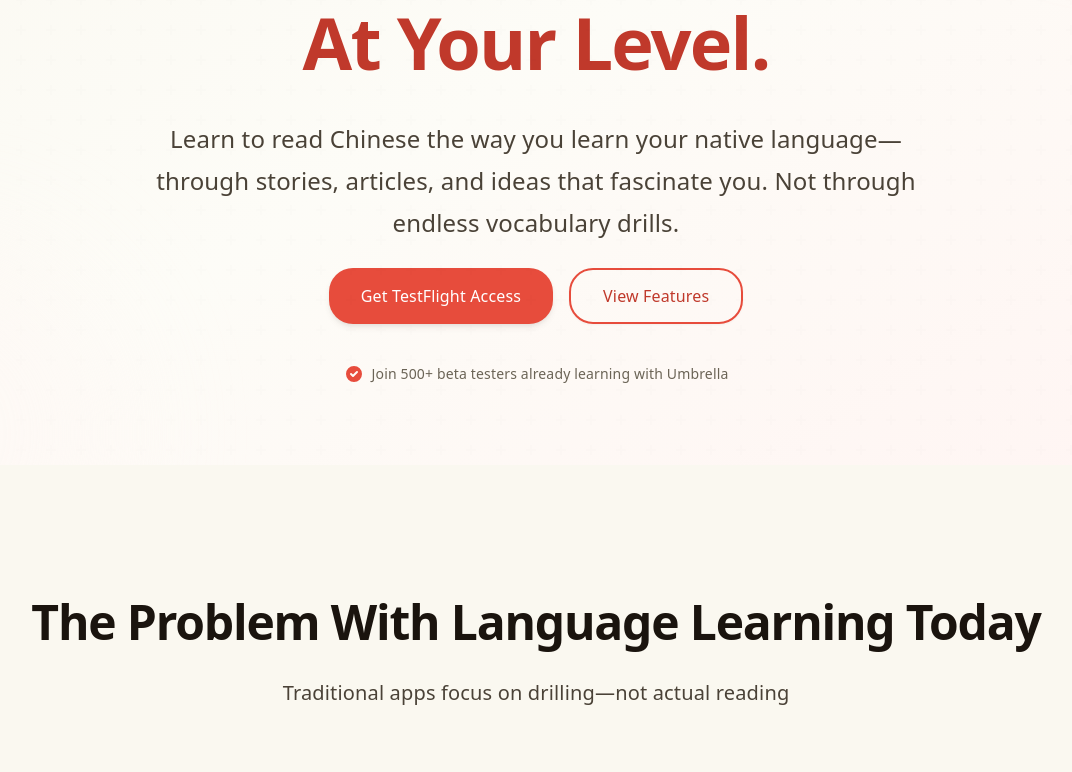
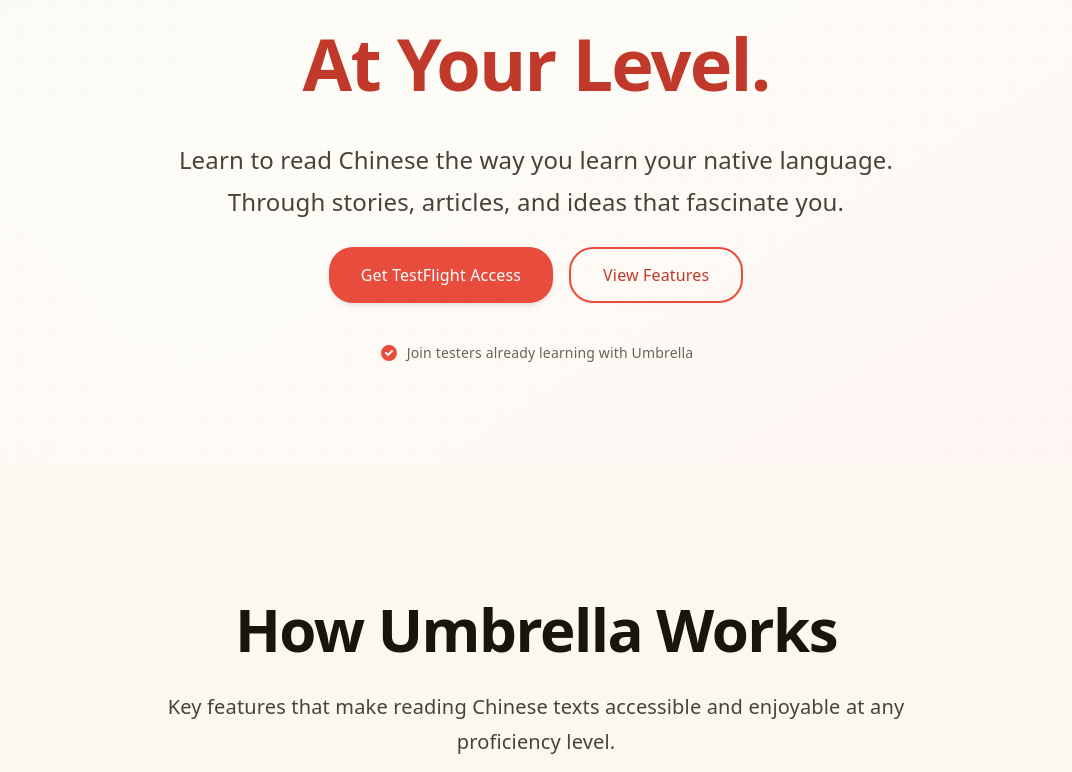
Before and after one commit to dikology/umbrella-web, a Next.js app: page / in a window 1280 px wide. Shown: the part 335-1107 px from the top of the page, without its empty margins (104-1176 px from the left). Built offline with nearby package versions, Linux system fonts and the light colour scheme.

Commit message:
redesign

```diff
--- a/src/app/globals.css
+++ b/src/app/globals.css
@@ -11,16 +11,20 @@
   --color-paper-500: #D4C5A9;
 
   /* Ink tones - text colors */
+  --color-ink-100: #E8E6E1;
+  --color-ink-300: #A8A297;
   --color-ink-400: #6B6456;
   --color-ink-500: #4A4237;
   --color-ink-600: #3A342A;
   --color-ink-700: #2A241C;
   --color-ink-800: #1A140E;
 
-  /* Brand colors - Red/Coral primary (from reference) */
+  /* Brand colors - Red/Coral primary */
   --color-coral-50: #FFF5F3;
   --color-coral-100: #FFE5E0;
   --color-coral-200: #FFCCC1;
+  --color-coral-300: #FFB2A2;
+  --color-coral-400: #FF9983;
   --color-coral-500: #E74C3C;
   --color-coral-600: #C0392B;
   --color-coral-700: #A93226;
@@ -45,11 +49,11 @@
 }
 
 :root {
-  /* CSS custom properties for dynamic values */
-  --color-text: #3A342A;
-  --color-text-secondary: #6B6456;
-  --color-background: #FAF8F0;
-  --color-surface-elevated: #FDFCF7;
+  /* CSS custom properties for dynamic values - using design tokens */
+  --color-text: var(--color-ink-400);
+  --color-text-secondary: var(--color-ink-200);
+  --color-background: var(--color-paper-100);
+  --color-surface-elevated: var(--color-paper-50);
 
   /* Reading-specific variables */
   --line-height-reading: 1.75;
@@ -58,15 +62,10 @@
 
 @media (prefers-color-scheme: dark) {
   :root {
-    /* Dark mode - warm, low-contrast for night reading */
-    --color-text: #E8E6E1;
-    --color-text-secondary: #A8A297;
-    --color-background: #1A140E;
-    --color-surface-elevated: #2A241C;
-
-    --color-primary: #FF9983;
-    --color-primary-hover: #FFB2A2;
-    --color-border: #4A3F2F;
+    --color-text: var(--color-ink-400);
+    --color-text-secondary: var(--color-ink-200);
+    --color-background: var(--color-paper-100);
+    --color-surface-elevated: var(--color-paper-50);
   }
 }
 
@@ -154,20 +153,16 @@
     color: var(--color-text);
   }
 
-  h1, h2, h3, h4, h5, h6 {
-    color: var(--color-text);
-  }
-
   ::-webkit-scrollbar-track {
     background: var(--color-background);
   }
 
   ::-webkit-scrollbar-thumb {
-    background: #4A3F2F;
+    background: var(--color-paper-400);
     border-color: var(--color-background);
   }
 
   ::-webkit-scrollbar-thumb:hover {
-    background: #6B5E4C;
+    background: var(--color-paper-300);
   }
 }
--- a/src/app/page.tsx
+++ b/src/app/page.tsx
@@ -23,7 +23,7 @@
       <Navigation />
       <main>
         <Hero />
-        <ProblemSolution />
+        {/* <ProblemSolution /> */}
         <Features />
         <Roadmap />
         <CTA />
--- a/src/components/CTA.tsx
+++ b/src/components/CTA.tsx
@@ -47,7 +47,7 @@
           mx-auto
           leading-relaxed
         ">
-          Join 500+ beta testers learning with Umbrella. Get free access to our iOS app
+          Join testers learning with Umbrella. Get free access to our iOS app
           and shape the future of language learning.
         </p>
 
--- a/src/components/Features.tsx
+++ b/src/components/Features.tsx
@@ -24,7 +24,7 @@
             mx-auto
             leading-relaxed
           ">
-            Four key features that make reading Chinese texts accessible and enjoyable
+            Key features that make reading Chinese texts accessible and enjoyable
             at any proficiency level.
           </p>
         </div>
@@ -34,14 +34,14 @@
           <FeatureCard
             icon="📖"
             title="Smart Dictionary at Your Fingertips"
-            description="Tap any word. See instant translations, pinyin pronunciation, usage examples, and hear native speaker audio. No more switching between apps."
+            description="Tap any word. See instant translations, pinyin pronunciation. No more switching between apps."
             variant="left-aligned"
           />
 
           <FeatureCard
             icon="🎯"
             title="Adaptive Difficulty Matching"
-            description="Our system learns your level by analyzing words you know. It recommends content that's challenging but readable—no more guesswork."
+            description="Our system learns your level by analyzing words you know. It recommends content that's challenging but readable."
             variant="left-aligned"
           />
 
@@ -52,12 +52,12 @@
             variant="left-aligned"
           />
 
-          <FeatureCard
+          {/* <FeatureCard
             icon="📊"
             title="Progress Tracking & Analytics"
             description="Watch your vocabulary size grow week by week. Track HSK level progress, reading speed, and comprehension improvements with real metrics."
             variant="left-aligned"
-          />
+          /> */}
         </div>
 
         {/* iPhone Mockups Section */}
@@ -95,10 +95,10 @@
               description="Tap any word for instant translation, pinyin, and audio pronunciation"
             />
 
-            <PhoneMockupCard
+            {/* <PhoneMockupCard
               title="Track Progress"
               description="Watch your vocabulary and HSK level grow as you read"
-            />
+            /> */}
           </div>
         </div>
       </div>
--- a/src/components/Hero.tsx
+++ b/src/components/Hero.tsx
@@ -41,8 +41,8 @@
           mx-auto
           leading-relaxed
         ">
-          Learn to read Chinese the way you learn your native language—through stories,
-          articles, and ideas that fascinate you. Not through endless vocabulary drills.
+          Learn to read Chinese the way you learn your native language. Through stories,
+          articles, and ideas that fascinate you.
         </p>
 
         {/* CTA Buttons */}
@@ -75,7 +75,7 @@
               clipRule="evenodd"
             />
           </svg>
-          <span className="font-body">Join 500+ beta testers already learning with Umbrella</span>
+          <span className="font-body">Join testers already learning with Umbrella</span>
         </div>
       </div>
 
--- a/src/components/Roadmap.tsx
+++ b/src/components/Roadmap.tsx
@@ -4,28 +4,28 @@
       phase: "Phase 1",
       timeframe: "Now",
       title: "iOS TestFlight Beta",
-      items: ["Landing Page", "Privacy Policy", "Email Collection"],
+      items: ["Landing Page", "Privacy Policy", "Email Collection", "Smart Dictionary"],
       status: "current"
     },
     {
       phase: "Phase 2",
-      timeframe: "Spring 2026",
+      timeframe: "Somewhere in 2026",
       title: "Full Reading Platform",
-      items: ["Web App Launch", "Proficiency Engine", "Offline Reading", "Smart Dictionary"],
+      items: ["Web App Launch", "Proficiency Engine", "Device Syncing"],
       status: "upcoming"
     },
     {
       phase: "Phase 3",
-      timeframe: "Summer 2026",
+      timeframe: "Somewhere in 2026",
       title: "Classroom Tools",
       items: ["Teacher Dashboard", "Student Progress Tracking", "Assignment Management"],
       status: "upcoming"
     },
     {
       phase: "Phase 4",
-      timeframe: "Fall 2026",
+      timeframe: "Somewhere in 2026",
       title: "AI-Powered Learning",
-      items: ["Personalized Content Generation", "Spaced Repetition", "Advanced Analytics"],
+      items: ["Personalized Content Generation", "Advanced Analytics"],
       status: "upcoming"
     }
   ];
@@ -133,7 +133,7 @@
                 {/* Timeline dot */}
                 <div className={`
                   flex-shrink-0 w-5 h-5 rounded-full mt-2
-                  ${phase.status === 'current' ? 'bg-teal-500' : 'bg-paper-400'}
+                  ${phase.status === 'current' ? 'bg-coral-500' : 'bg-paper-400'}
                 `}></div>
 
                 <div className="
@@ -151,7 +151,7 @@
                     text-sm font-semibold
                     mb-2
                     ${phase.status === 'current'
-                      ? 'bg-teal-500 text-white'
+                      ? 'bg-coral-500 text-white'
                       : 'bg-paper-200 text-ink-600'
                     }
                   `}>
```
